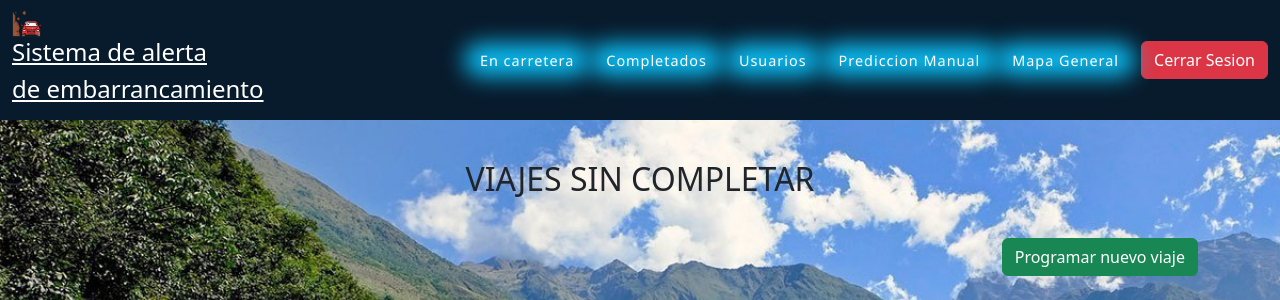
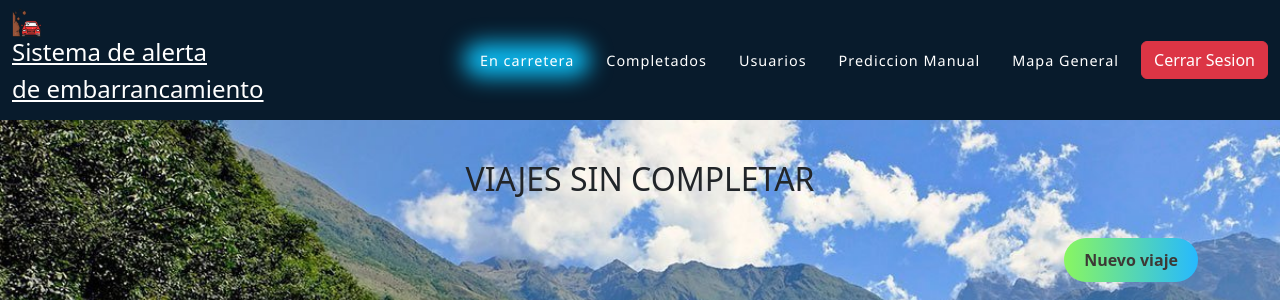
Before and after one commit to Enya-Mich/sistema-mya, a Flask app: page /viajes in a window 1280 px wide. Shown: the top 300 px of the page. Run offline with Flask 3, Linux system fonts and the light colour scheme; the visitor is signed in with stand-in values (Sample User, id 1); data that the repository does not hold is empty; parts of the project's set-up code (start-up, migrations or seed data) failed here and were passed over; some libraries are stand-ins or nearby versions.

Commit message:
feat: added styles class on html, and changed some styles

```diff
--- a/static/css/viajes.css
+++ b/static/css/viajes.css
@@ -9,6 +9,7 @@ body {
     background-size: cover;
     background-repeat: no-repeat;
 }
+
 .degrase {
     position: absolute;
     left: 0;
@@ -19,6 +20,9 @@ body {
     background-color: hsla(0, 2%, 12%, 0.918);
 }
 
+.icon__toggler {
+  color: #fff;
+}
 
 
 .viajes__navbar {
@@ -67,7 +71,8 @@ body {
   outline: none;
   cursor: pointer;
 }
-  .nav-link__a::before {
+
+.nav-link__a:hover::before {
   position: absolute;
   top: 0;
   left: 0;
@@ -106,7 +111,7 @@ body {
     border-radius: 35px;
     background-image: linear-gradient(90deg, #89f661, #26b9ff);
     color: #3d3935;
-    font-weight: 500;
+    font-weight: 700;
     font-size: 1rem;
     outline: none;
     cursor: pointer;
--- a/templates/listActuales.html
+++ b/templates/listActuales.html
@@ -24,7 +24,7 @@
 
             </a>
           <button class="navbar-toggler" type="button" data-bs-toggle="collapse" data-bs-target="#navbarNav" aria-controls="navbarNav" aria-expanded="false" aria-label="Toggle navigation">
-            <span class="navbar-toggler-icon"></span>
+            <span class="navbar-toggler-icon icon__toggler"></span>
           </button>
           <div class="collapse navbar-collapse justify-content-end" id="navbarNav">
             <ul class="navbar-nav justify-content-end  viajes__navbar__ul">
@@ -58,8 +58,8 @@
         <br/>
 
         <div class="d-grid gap-2 d-md-flex justify-content-md-end">
-            <a class="btn btn-success" role="button" href="/nuevoViaje">
-                Programar nuevo viaje
+            <a class="button__nuevo" role="button" href="/nuevoViaje">
+                Nuevo viaje
             </a>
         </div>
 
```
Lines whose indentation alone changed are shown as unchanged.
